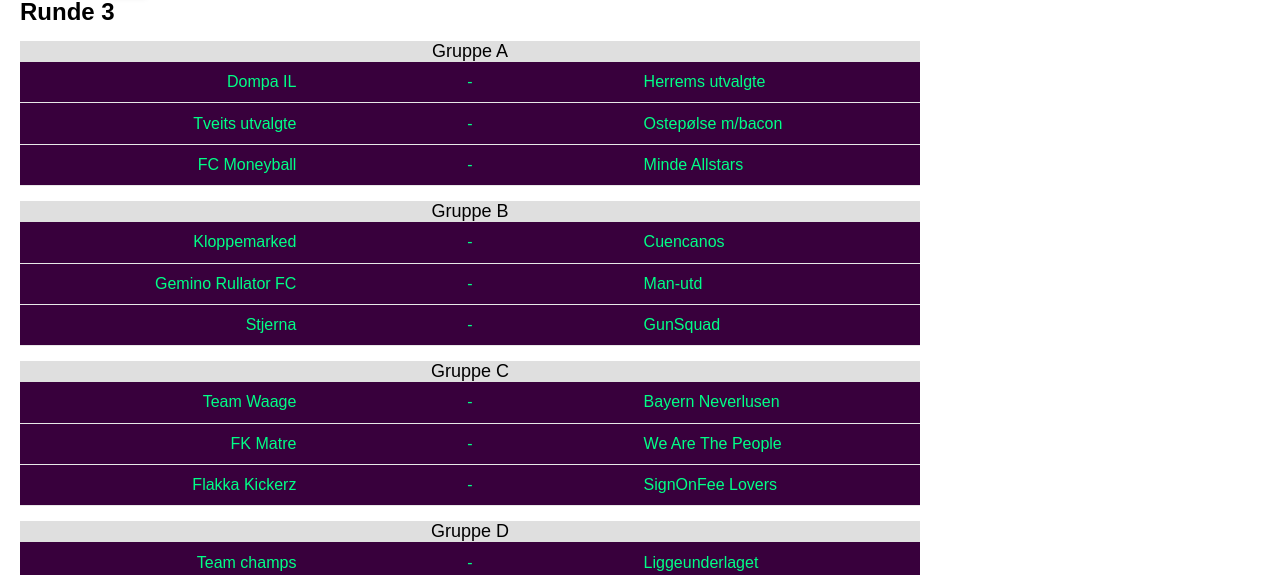
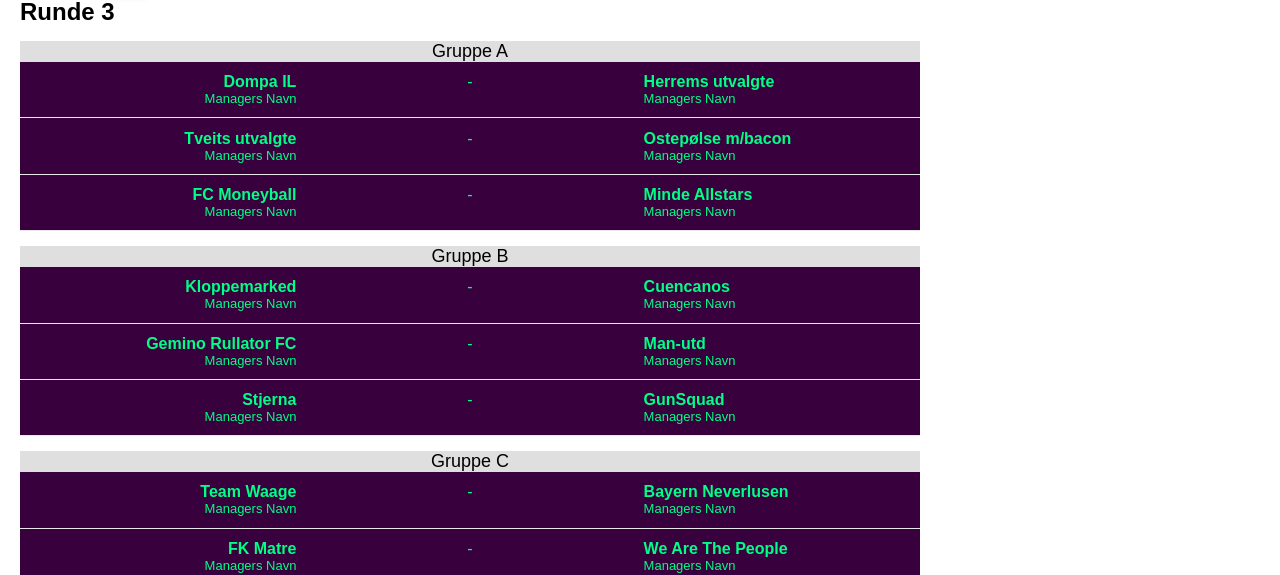
Before and after one commit to oysteinwaage/fpl17cup, a React (Create React App) app: page / in a window 1280 px wide. Shown: the part 229-804 px from the top of the page. Built offline with nearby package versions, Linux system fonts and the light colour scheme; no server answers.

Commit message:
preparing for manager-names

```diff
--- a/src/matches/Runder.css
+++ b/src/matches/Runder.css
@@ -27,10 +27,18 @@
     border-bottom: 1px solid #E8E8E8;
     padding: .7rem 1rem;
 }
+.team {
+    width: 30%;
+    font-weight: bold;
+}
 
 .homeTeam {
     text-align: right;
-    width: 30%;
+}
+
+.subName {
+    font-size: small;
+    font-weight: normal;
 }
 
 .score {
@@ -40,5 +48,4 @@
 
 .awayTeam {
     text-align: left;
-    width: 30%;
 }
--- a/src/utils.js
+++ b/src/utils.js
@@ -53,9 +53,9 @@ export function Match(props) {
     return (
         <div className="match-score-container">
             <div className="match-result">
-                <div className="homeTeam">{players[props.team1]}</div>
+                <div className="homeTeam team">{players[props.team1]} <br/> <div className="subName">Managers Navn</div></div>
                 <div className="score">{score(props.team1, props.team2, props.round)}</div>
-                <div className="awayTeam">{players[props.team2]}</div>
+                <div className="awayTeam team">{players[props.team2]} <br/> <div className="subName">Managers Navn</div></div>
             </div>
         </div>
     );
```
Also changed, not shown: src/matches/Matches.css (+18 -0 lines).
